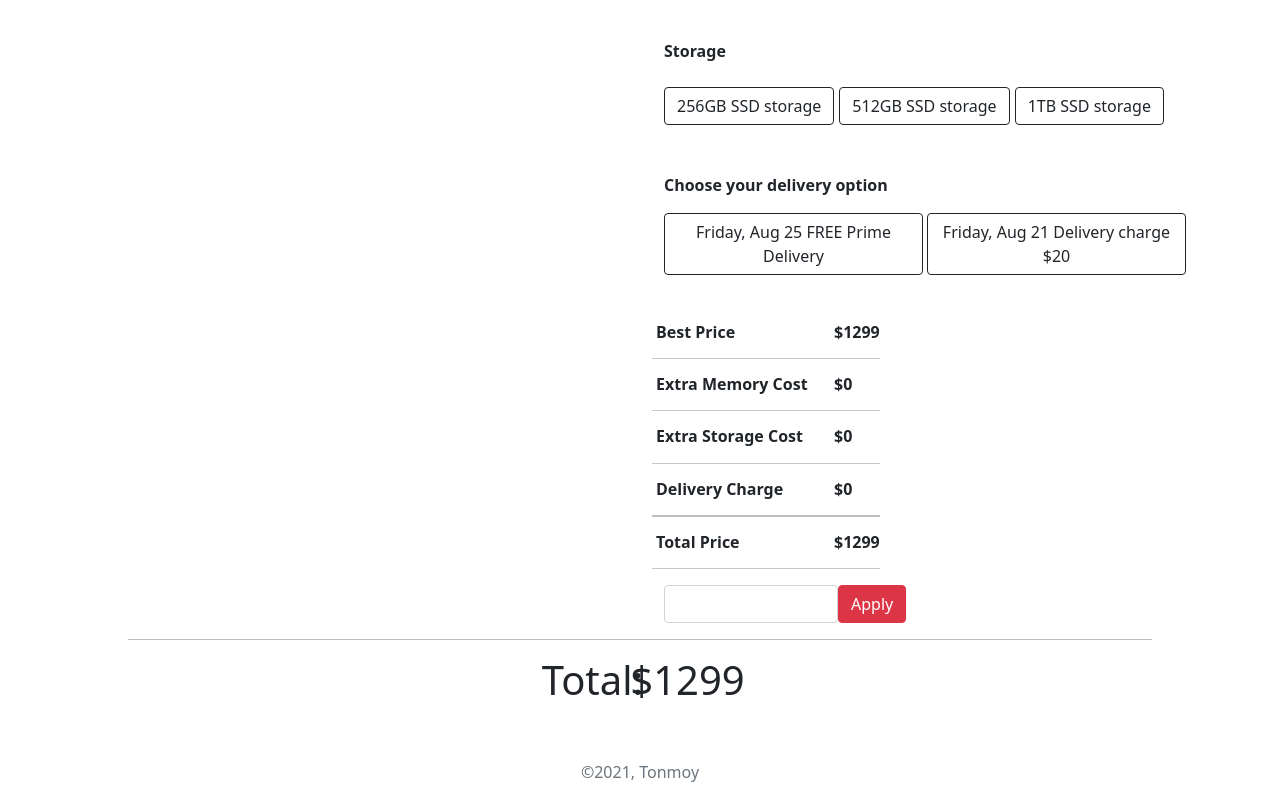
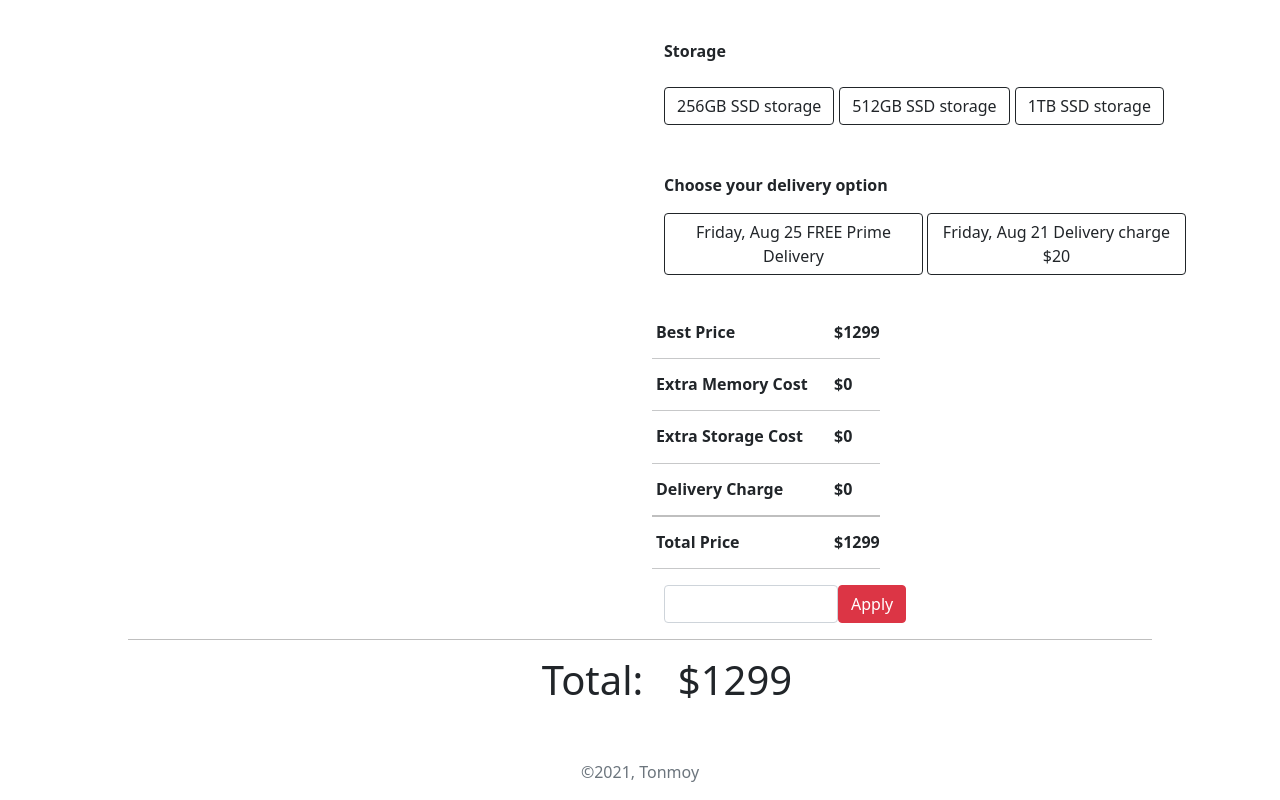
Before and after one commit to TonmoyTalukder/mac-book-pro, a plain HTML site: page index.html in a window 1280 px wide. Shown: the part 631-1431 px from the top of the page. Drawn offline with nearby package versions, Linux system fonts and the light colour scheme.

Commit message:
Final Commit

```diff
--- a/index.html
+++ b/index.html
@@ -192,7 +192,7 @@
         <div class="mt-0">
             <div class="container px-0">
                 <div class="row d-flex justify-content-center gx-0">
-                    <div class="col-lg-1 col-md-4 col-sm-6">
+                    <div class="col-lg-2 col-md-4 col-sm-6">
                         <div class="d-flex justify-content-center px-0">
                             <h1 class="px-1">Total:</h1>
                         </div>
```
